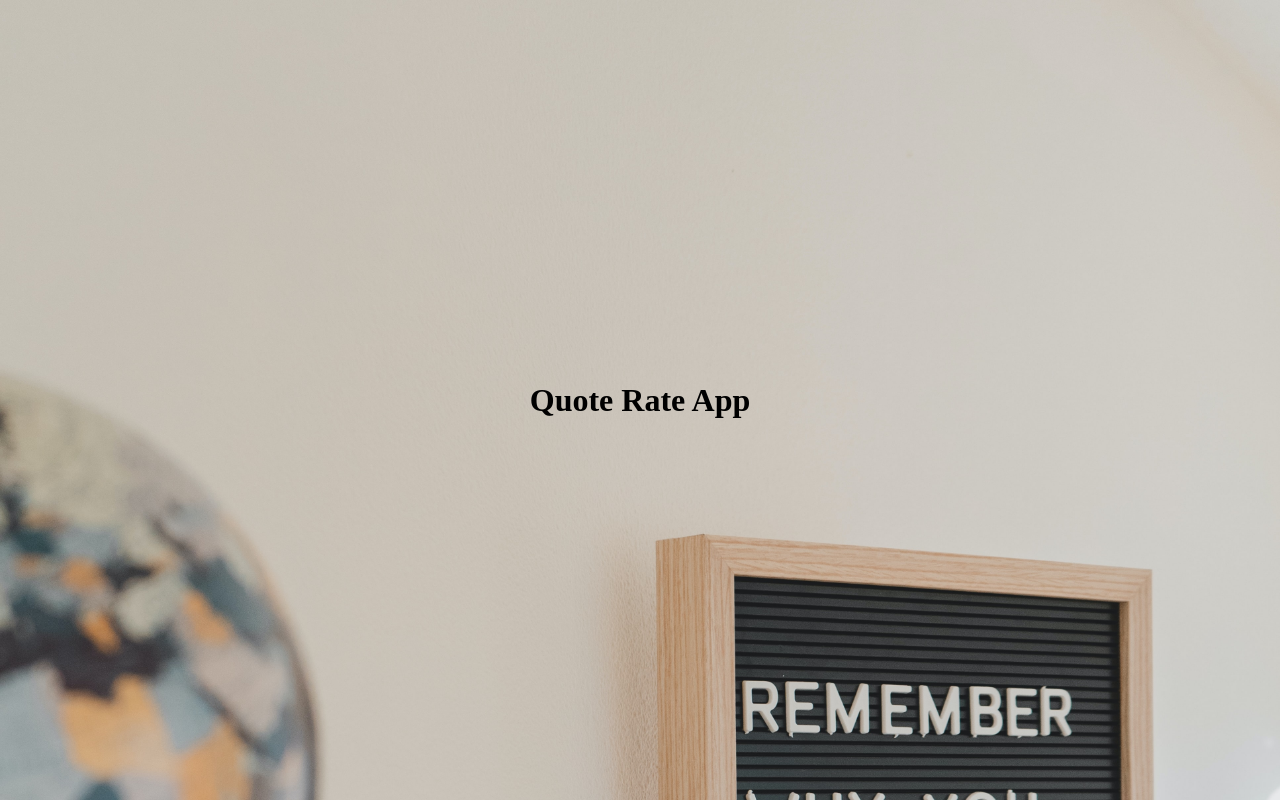
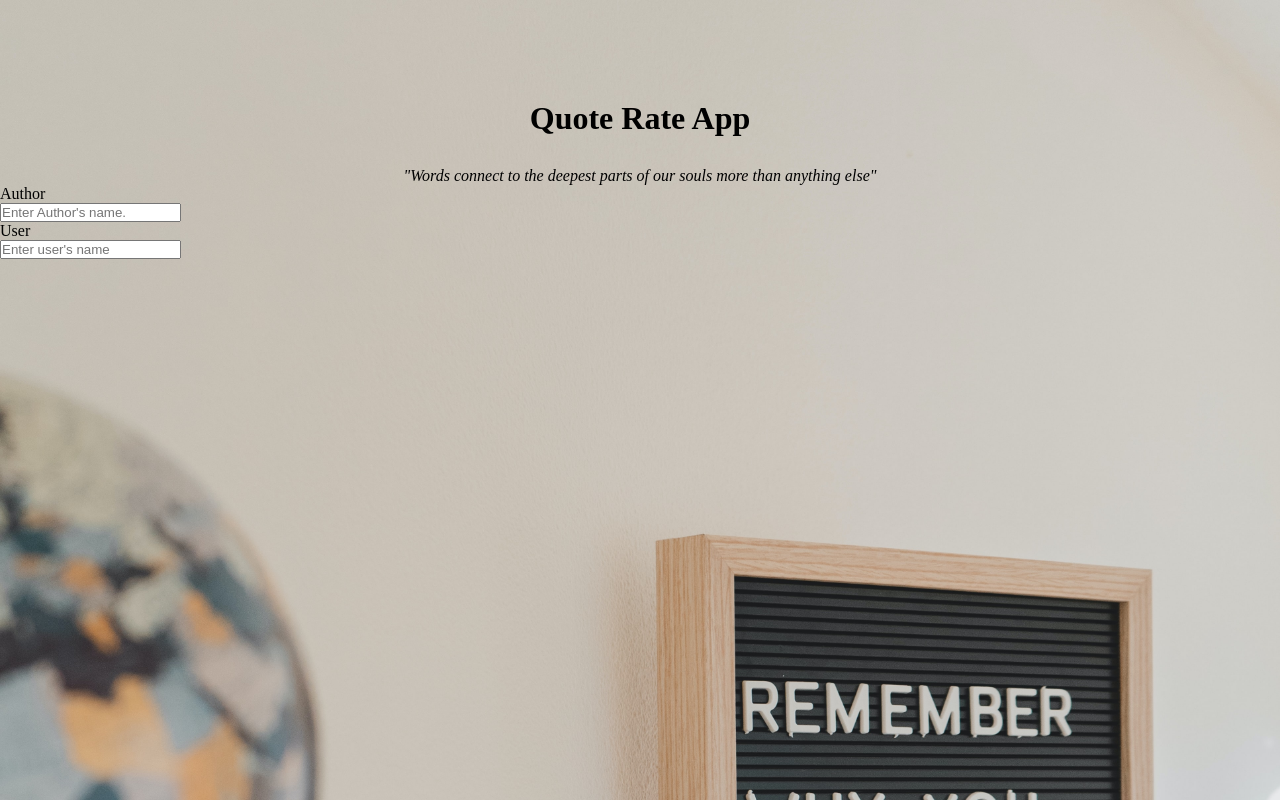
Before and after one commit to kilonzijnr/quote-app, an Angular app: page / in a window 1280 px wide. Built offline with nearby package versions, Linux system fonts and the light colour scheme.

Commit message:
added a form

```diff
--- a/src/app/homepage/homepage.component.css
+++ b/src/app/homepage/homepage.component.css
@@ -4,9 +4,14 @@ div {
     height: 100vh;
     background-size: cover;
     display: flex;
-    justify-content: space-around;
     flex-direction: column;
 }
 h1{
     text-align: center;
+    margin-top: 100px;
 }
+p{
+    text-align: center;
+    margin-top: 30px;
+    font-style: italic;
+}
--- a/src/app/homepage/homepage.component.html
+++ b/src/app/homepage/homepage.component.html
@@ -1,3 +1,27 @@
 <div>
-    <h1>Quote Rate App</h1>
+  <h1>Quote Rate App</h1>
+  <p>
+    "Words connect to the deepest parts of our souls more than anything else"
+  </p>
+  <form>
+    <label class="label">Author</label>
+    <br>
+    <input
+      type="text"
+      autocomplete="off"
+      placeholder="Enter Author's name."
+      id="YearField"
+      required
+    />
+    <br>
+    <label class="label">User</label>
+    <br>
+    <input
+      type="text"
+      autocomplete="off"
+      placeholder="Enter user's name"
+      id="                                                                     mmYearField"
+      required
+    />
+  </form>
 </div>
```
